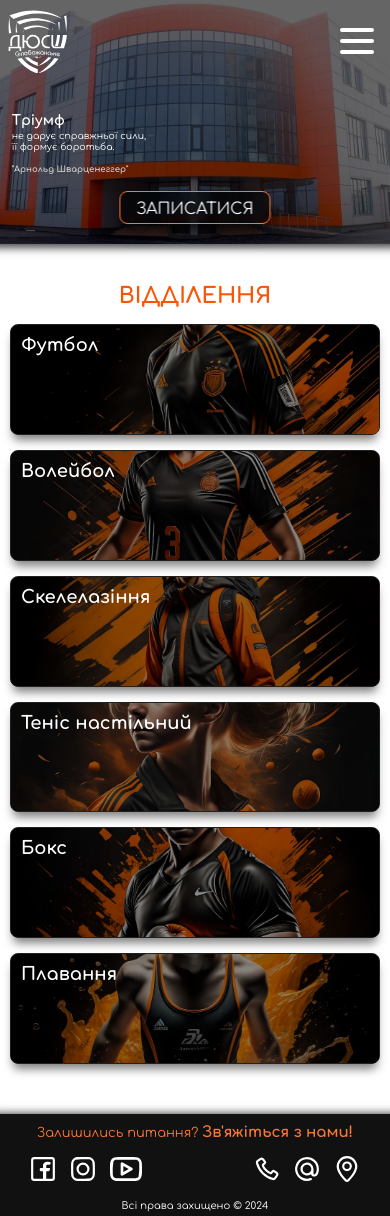
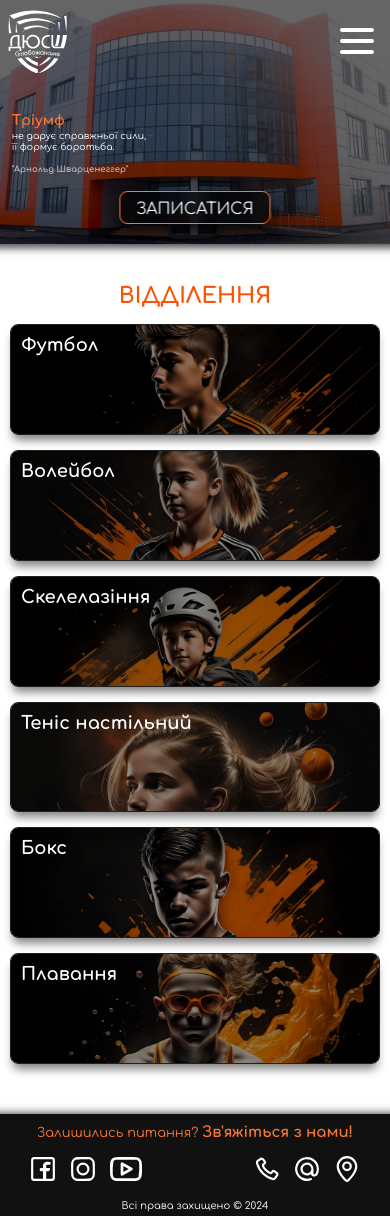
Before and after one commit to tanetti/sport-school, a React (Vite) app: page / in a window 390 px wide. Built offline with nearby package versions, Linux system fonts and the light colour scheme.

Commit message:
Add transition creation function, fix mobile background position on sections, fix section ages

```diff
--- a/src/components/Footer/Footer.styled.js
+++ b/src/components/Footer/Footer.styled.js
@@ -1,5 +1,5 @@
 import styled from '@emotion/styled';
-import { TRANSITION_600_DURATION, TRANSITION_ANIMATION } from '@/constants';
+import { createTransition } from '@/utilities';
 
 export const FooterContainer = styled.footer`
   justify-self: flex-end;
@@ -133,7 +133,7 @@ export const SocialLink = styled.a`
 
   color: #fff;
 
-  transition: color ${TRANSITION_600_DURATION} ${TRANSITION_ANIMATION};
+  transition: ${createTransition('color', 'standart')};
 
   & > svg {
     width: 26px;
@@ -170,7 +170,7 @@ export const ContactLink = styled.a`
 
   color: #fff;
 
-  transition: color ${TRANSITION_600_DURATION} ${TRANSITION_ANIMATION};
+  transition: ${createTransition('color', 'standart')};
 
   & > svg {
     width: 26px;
@@ -182,7 +182,7 @@ export const ContactLink = styled.a`
 
     color: #aeaeae;
 
-    transition: color ${TRANSITION_600_DURATION} ${TRANSITION_ANIMATION};
+    transition: ${createTransition('color', 'standart')};
   }
 
   &:hover {
--- a/src/components/Header/Header.styled.js
+++ b/src/components/Header/Header.styled.js
@@ -1,6 +1,6 @@
 import styled from '@emotion/styled';
 import { NavLink } from 'react-router-dom';
-import { TRANSITION_ANIMATION, TRANSITION_600_DURATION } from '@/constants';
+import { createTransition } from '@/utilities';
 
 export const HeaderContainer = styled.header`
   position: fixed;
@@ -20,10 +20,10 @@ export const HeaderContainer = styled.header`
   border-bottom-style: solid;
   border-color: ${({ scrolled }) => (scrolled ? '#000000da' : 'transparent')};
 
-  transition: background-color ${TRANSITION_600_DURATION}
-      ${TRANSITION_ANIMATION},
-    box-shadow ${TRANSITION_600_DURATION} ${TRANSITION_ANIMATION},
-    border-color ${TRANSITION_600_DURATION} ${TRANSITION_ANIMATION};
+  transition: ${createTransition(
+    ['background-color', 'border-color', 'box-shadow'],
+    'standart'
+  )};
 `;
 
 export const HeaderSizer = styled.div`
@@ -65,6 +65,5 @@ export const LogoLink = styled(NavLink)`
     fill: currentColor;
   }
 
-  transition: color ${TRANSITION_600_DURATION} ${TRANSITION_ANIMATION},
-    width ${TRANSITION_600_DURATION} ${TRANSITION_ANIMATION};
+  transition: ${createTransition(['color', 'width'], 'standart')};
 `;
--- a/src/components/HeaderNavigation/components/MobileMenuButton/MobileMenuButton.styled.js
+++ b/src/components/HeaderNavigation/components/MobileMenuButton/MobileMenuButton.styled.js
@@ -1,5 +1,5 @@
 import styled from '@emotion/styled';
-import { TRANSITION_600_DURATION, TRANSITION_ANIMATION } from '@/constants';
+import { createTransition } from '@/utilities';
 
 export const ButtonContainer = styled.div`
   display: flex;
@@ -32,9 +32,10 @@ export const Line = styled.div`
 
   border-radius: 2px;
 
-  transition: transform ${TRANSITION_600_DURATION} ${TRANSITION_ANIMATION},
-    opacity ${TRANSITION_600_DURATION} ${TRANSITION_ANIMATION},
-    background-color ${TRANSITION_600_DURATION} ${TRANSITION_ANIMATION};
+  transition: ${createTransition(
+    ['background-color', 'opacity', 'transform'],
+    'standart'
+  )};
 `;
 
 export const TopLine = styled(Line)`
--- a/src/components/HomeSections/HomeSections.jsx
+++ b/src/components/HomeSections/HomeSections.jsx
@@ -12,6 +12,7 @@ import SwimmerJPG from '@/assets/sections/swimmer.jpg';
 import SwimmerWEBP from '@/assets/sections/swimmer.webp';
 import {
   CardAge,
+  CardBackground,
   CardTitle,
   SectionsItem,
   SectionsList,
@@ -25,63 +26,75 @@ export const HomeSections = () => {
       <SectionsTitle>ВІДДІЛЕННЯ</SectionsTitle>
 
       <SectionsList>
-        <SectionsItem imageJPG={FootballJPG} imageWEBP={FootballWEBP}>
-          <div style={{ position: 'relative' }}>
+        <SectionsItem>
+          <CardBackground imageJPG={FootballJPG} imageWEBP={FootballWEBP} />
+
+          <div>
             <CardTitle>Футбол</CardTitle>
 
             <CardAge>
-              14 - 18
+              6 - 18
               <span> років</span>
             </CardAge>
           </div>
         </SectionsItem>
 
-        <SectionsItem imageJPG={VolleyballJPG} imageWEBP={VolleyballWEBP}>
-          <div style={{ position: 'relative' }}>
+        <SectionsItem>
+          <CardBackground imageJPG={VolleyballJPG} imageWEBP={VolleyballWEBP} />
+
+          <div>
             <CardTitle>Волейбол</CardTitle>
 
             <CardAge>
-              15 - 19<span> років</span>
+              8 - 18<span> років</span>
             </CardAge>
           </div>
         </SectionsItem>
 
-        <SectionsItem imageJPG={ClimbingJPG} imageWEBP={ClimbingWEBP}>
-          <div style={{ position: 'relative' }}>
+        <SectionsItem>
+          <CardBackground imageJPG={ClimbingJPG} imageWEBP={ClimbingWEBP} />
+
+          <div>
             <CardTitle>Скелелазіння</CardTitle>
 
             <CardAge>
-              16 - 20<span> років</span>
+              8 - 18<span> років</span>
             </CardAge>
           </div>
         </SectionsItem>
 
-        <SectionsItem imageJPG={TennisJPG} imageWEBP={TennisWEBP}>
-          <div style={{ position: 'relative' }}>
+        <SectionsItem>
+          <CardBackground imageJPG={TennisJPG} imageWEBP={TennisWEBP} />
+
+          <div>
             <CardTitle>Теніс настільний</CardTitle>
 
             <CardAge>
-              12 - 18<span> років</span>
+              7 - 18<span> років</span>
             </CardAge>
           </div>
         </SectionsItem>
 
-        <SectionsItem imageJPG={BoxerJPG} imageWEBP={BoxerWEBP}>
-          <div style={{ position: 'relative' }}>
+        <SectionsItem>
+          <CardBackground imageJPG={BoxerJPG} imageWEBP={BoxerWEBP} />
+
+          <div>
             <CardTitle>Бокс</CardTitle>
 
             <CardAge>
-              16 - 20<span> років</span>
+              10 - 18<span> років</span>
             </CardAge>
           </div>
         </SectionsItem>
 
-        <SectionsItem imageJPG={SwimmerJPG} imageWEBP={SwimmerWEBP}>
-          <div style={{ position: 'relative' }}>
+        <SectionsItem>
+          <CardBackground imageJPG={SwimmerJPG} imageWEBP={SwimmerWEBP} />
+
+          <div>
             <CardTitle>Плавання</CardTitle>
 
             <CardAge>
-              12 - 18<span> років</span>
+              8 - 18<span> років</span>
             </CardAge>
           </div>
         </SectionsItem>
--- a/src/components/HomeSections/HomeSections.styled.js
+++ b/src/components/HomeSections/HomeSections.styled.js
@@ -1,9 +1,5 @@
 import styled from '@emotion/styled';
-import {
-  TRANSITION_300_DURATION,
-  TRANSITION_600_DURATION,
-  TRANSITION_ANIMATION,
-} from '@/constants';
+import { createTransition } from '@/utilities';
 
 export const StyledSection = styled.section`
   display: flex;
@@ -57,6 +53,8 @@ export const SectionsList = styled.ul`
 `;
 
 export const SectionsItem = styled.li`
+  position: relative;
+
   display: flex;
   flex-grow: 1;
 
@@ -72,29 +70,22 @@ export const SectionsItem = styled.li`
   border-color: #212121;
   border-radius: 8px;
 
-  background-position: center;
-  background-repeat: no-repeat;
-  background-size: cover;
-  background-image: ${({ imageJPG }) => `url(${imageJPG})`};
-  background-image: ${({ imageWEBP }) => `url(${imageWEBP})`};
-
   box-shadow: 0px 8px 10px -3px rgba(0, 0, 0, 0.5);
 
   overflow: hidden;
 
-  transition: flex ${TRANSITION_600_DURATION} ${TRANSITION_ANIMATION},
-    font-size ${TRANSITION_600_DURATION} ${TRANSITION_ANIMATION},
-    filter ${TRANSITION_600_DURATION} ${TRANSITION_ANIMATION};
+  transition: ${createTransition(['flex', 'font-size', 'filter'], 'standart')};
 
   & > div {
+    position: relative;
+
     flex-grow: 1;
 
     padding: 10px;
 
     background-color: #00000070;
 
-    transition: ${`background-color ${TRANSITION_600_DURATION}
-      ${TRANSITION_ANIMATION}`};
+    transition: ${createTransition('background-color', 'standart')};
   }
 
   &:hover {
@@ -106,6 +97,10 @@ export const SectionsItem = styled.li`
 
     color: #fa5505;
 
+    & > span {
+      transform: translateY(0);
+    }
+
     & > div {
       background-color: transparent;
     }
@@ -114,11 +109,11 @@ export const SectionsItem = styled.li`
       opacity: 1;
       visibility: visible;
 
-      transition: ${`opacity ${TRANSITION_600_DURATION} ${TRANSITION_ANIMATION}
-          ${TRANSITION_300_DURATION}`}, ${`transform ${TRANSITION_600_DURATION} ${TRANSITION_ANIMATION}
-          ${TRANSITION_300_DURATION}`},
-        ${`visibility ${TRANSITION_600_DURATION} ${TRANSITION_ANIMATION}
-          ${TRANSITION_300_DURATION}`};
+      transition: ${createTransition(
+        ['opacity', 'visibility', 'transform'],
+        'standart',
+        'short'
+      )};
     }
   }
 
@@ -167,6 +162,31 @@ export const SectionsItem = styled.li`
   }
 `;
 
+export const CardBackground = styled.span`
+  position: absolute;
+  top: 0;
+  left: 0;
+
+  display: block;
+
+  width: 100%;
+  height: 100%;
+
+  background-position: center;
+  background-repeat: no-repeat;
+  background-size: cover;
+  background-image: ${({ imageJPG }) => `url(${imageJPG})`};
+  background-image: ${({ imageWEBP }) => `url(${imageWEBP})`};
+
+  @media screen and (max-width: 767.98px) {
+    height: 100cqw;
+
+    transform: translateY(-10%);
+
+    transition: ${createTransition('transform', 'standart')};
+  }
+`;
+
 export const CardTitle = styled.h3`
   font-size: inherit;
   font-weight: inherit;
@@ -185,9 +205,10 @@ export const CardAge = styled.p`
   opacity: 0;
   visibility: hidden;
 
-  transition: opacity ${TRANSITION_600_DURATION} ${TRANSITION_ANIMATION},
-    transform ${TRANSITION_600_DURATION} ${TRANSITION_ANIMATION},
-    visibility ${TRANSITION_600_DURATION} ${TRANSITION_ANIMATION};
+  transition: ${createTransition(
+    ['opacity', 'visibility', 'transform'],
+    'standart'
+  )};
 
   & > span {
     font-size: 18px;
--- a/src/components/HomeSlider/HomeSlider.jsx
+++ b/src/components/HomeSlider/HomeSlider.jsx
@@ -22,7 +22,7 @@ export const HomeSlider = () => {
 
       <StyledSwiper
         autoplay={{
-          delay: 6000,
+          delay: 7000,
           disableOnInteraction: false,
         }}
         effect={'fade'}
--- a/src/components/HomeSlider/HomeSlider.styled.js
+++ b/src/components/HomeSlider/HomeSlider.styled.js
@@ -1,6 +1,6 @@
 import styled from '@emotion/styled';
 import { Swiper, SwiperSlide } from 'swiper/react';
-import { TRANSITION_600_DURATION, TRANSITION_ANIMATION } from '@/constants';
+import { createTransition } from '@/utilities';
 
 export const SliderSection = styled.section`
   position: relative;
@@ -35,9 +35,10 @@ export const ActionButton = styled.button`
 
   cursor: pointer;
 
-  transition: transform ${TRANSITION_600_DURATION} ${TRANSITION_ANIMATION},
-    color ${TRANSITION_600_DURATION} ${TRANSITION_ANIMATION},
-    border-color ${TRANSITION_600_DURATION} ${TRANSITION_ANIMATION};
+  transition: ${createTransition(
+    ['color', 'border-color', 'transform'],
+    'standart'
+  )};
 
   &:hover {
     color: #fa5502;
@@ -82,9 +83,10 @@ export const StyledSwiper = styled(Swiper)`
 
     opacity: 0.3;
 
-    transition: transform ${TRANSITION_600_DURATION} ${TRANSITION_ANIMATION},
-      opacity ${TRANSITION_600_DURATION} ${TRANSITION_ANIMATION},
-      background-color ${TRANSITION_600_DURATION} ${TRANSITION_ANIMATION};
+    transition: ${createTransition(
+      ['background-color', 'opacity', 'transform'],
+      'standart'
+    )};
 
     @media screen and (min-width: 768px) {
       display: inline-block;
@@ -117,6 +119,26 @@ export const StyledSwiperSlide = styled(SwiperSlide)`
   background-size: cover;
   background-image: ${({ image }) =>
     `linear-gradient(rgba(0, 0, 0, 0.6), rgba(0, 0, 0, 0.6)),url(${image})`};
+
+  & > article {
+    opacity: 0;
+    visibility: hidden;
+
+    transform-origin: left;
+
+    transition: ${createTransition(['visibility', 'opacity'], 'standart')};
+  }
+
+  &.swiper-slide-active > article {
+    opacity: 1;
+    visibility: visible;
+
+    transition: ${createTransition(
+      ['visibility', 'opacity'],
+      'long',
+      'standart'
+    )};
+  }
 `;
 
 export const Motivation = styled.article`
@@ -130,7 +152,7 @@ export const Motivation = styled.article`
   font-weight: 700;
   line-height: 1.5;
 
-  color: #fff;
+  color: #fa7734;
 
   & > span {
     display: block;
@@ -138,6 +160,8 @@ export const Motivation = styled.article`
     font-size: clamp(8px, 2.4vw, 26px);
     font-weight: 400;
     line-height: 1.15;
+
+    color: #fff;
   }
 
   & > em {
@@ -149,7 +173,7 @@ export const Motivation = styled.article`
     font-weight: 700;
     line-height: 1.8;
 
-    color: #ccc;
+    color: #bababa;
   }
 
   @media screen and (min-width: 1180px) {
--- a/src/constants/transition.js
+++ b/src/constants/transition.js
@@ -1,4 +1,13 @@
-export const TRANSITION_300_DURATION = '300ms';
-export const TRANSITION_600_DURATION = '600ms';
+export const TRANSITION_LONG_DURATION_MS = 900;
+
+export const TRANSITION_STANDART_DURATION_MS = 600;
+
+export const TRANSITION_SHORT_DURATION_MS = 300;
+
+export const TRANSITION_300_DURATION = 900;
+
+export const TRANSITION_600_DURATION = 600;
+
+export const TRANSITION_900_DURATION = 300;
 
 export const TRANSITION_ANIMATION = 'cubic-bezier(0.165, 0.84, 0.44, 1)';
--- /dev/null
+++ b/src/utilities/index.js
@@ -0,0 +1 @@
+export * from './createTransition';
```
Also changed, not shown: src/components/HeaderNavigation/HeaderNavigation.styled.js (+4 -4 lines), src/utilities/createTransition.js (added, +78 -0 lines).
